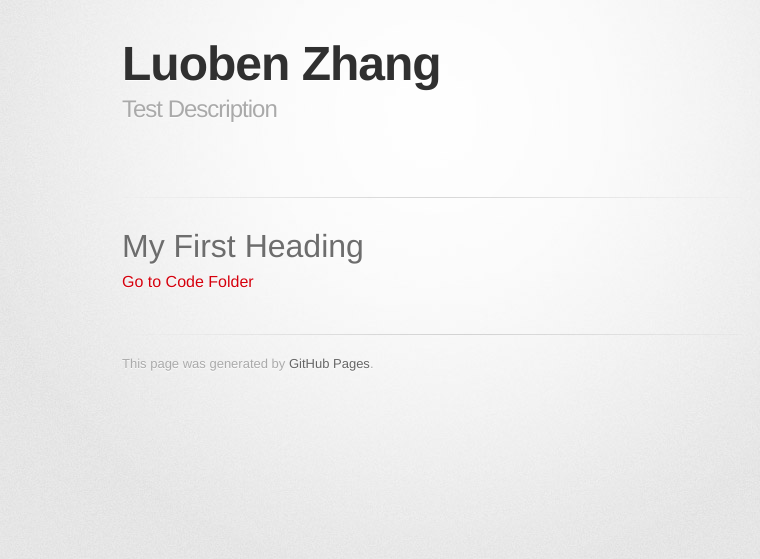
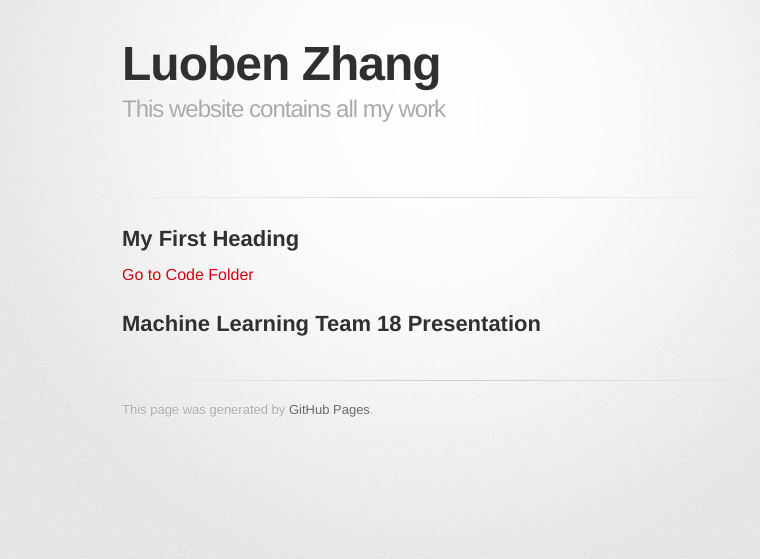
Before and after one commit to zhangluoben/zhangluoben.github.io, a Jekyll site: the page built from index.md, in a window 1280 px wide. Shown: the top 559 px of the page, without its empty margins (208-968 px from the left). Built offline with Jekyll 4.4.1, drawn with Linux system fonts in a browser that asks for light colours; some web fonts are replaced.

Commit message:
Update index.md

```diff
--- a/index.md
+++ b/index.md
@@ -1,9 +1,11 @@
 ---
 layout: default
 title: Luoben Zhang
-description: Test Description
+description: This website contains all my work
 ---
 
-# My First Heading
+## My First Heading
 
 [Go to Code Folder](/code/index.md)
+
+## Machine Learning Team 18 Presentation
```
